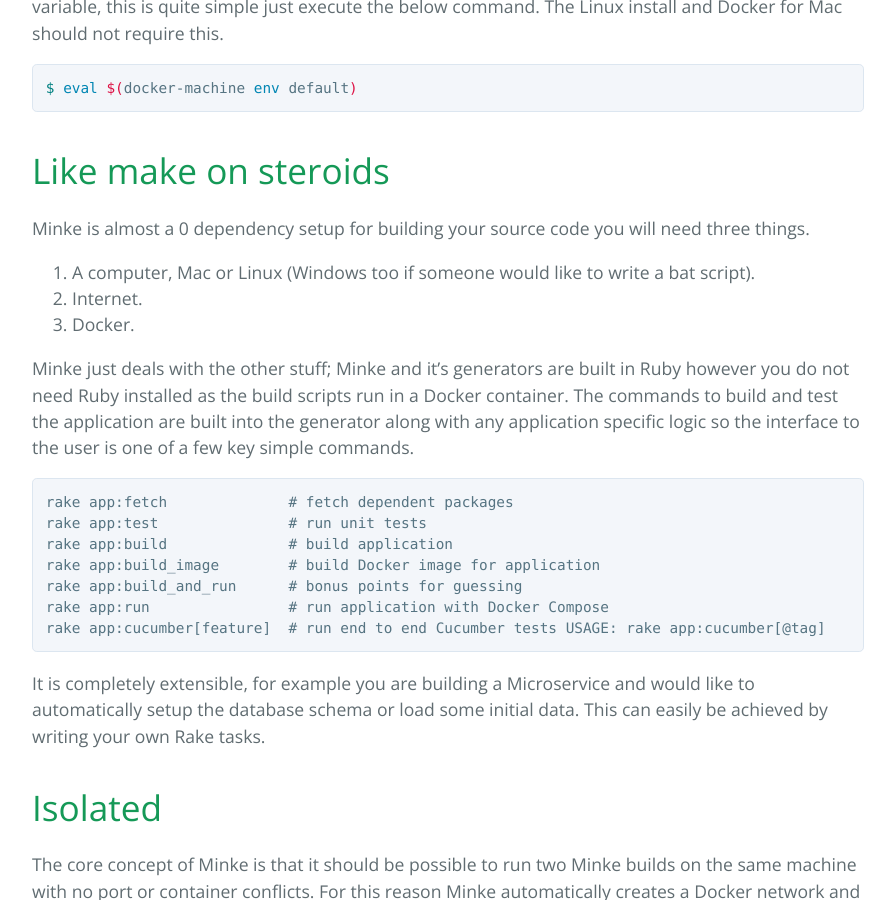
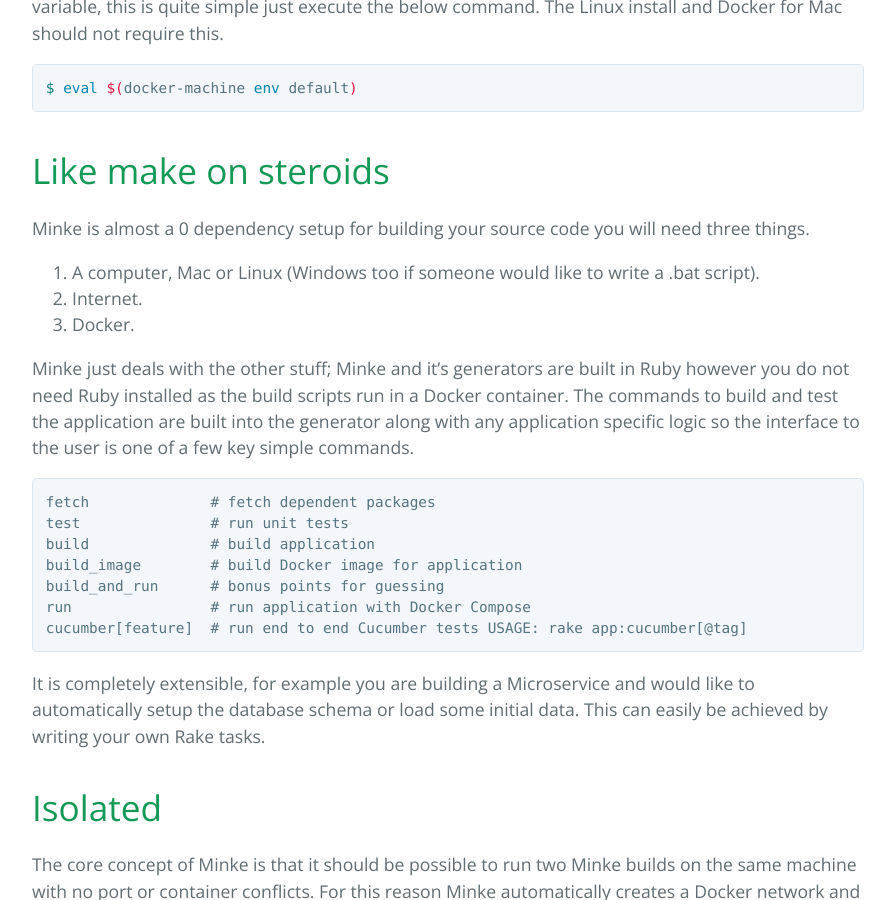
Before and after one commit to nicholasjackson/minke, a Jekyll site: the page built from index.html, in a window 1280 px wide and 900 px high, scrolled down 1759 px. Shown: the whole window, without its empty margins (192-1087 px from the left). Built offline with Jekyll 4.4.1, drawn with Linux system fonts in a browser that asks for light colours; the list of posts is cut into pages by our own code; some of the changed text lies outside the part shown.

````diff
--- a/_includes/index.md
+++ b/_includes/index.md
@@ -20,20 +20,20 @@ $ eval $(docker-machine env default)
 
 # Like make on steroids
 Minke is almost a 0 dependency setup for building your source code you will need three things.
-1. A computer, Mac or Linux (Windows too if someone would like to write a bat script).
+1. A computer, Mac or Linux (Windows too if someone would like to write a .bat script).
 2. Internet.
 3. Docker.
 
 Minke just deals with the other stuff; Minke and it's generators are built in Ruby however you do not need Ruby installed as the build scripts run in a Docker container.  The commands to build and test the application are built into the generator along with any application specific logic so the interface to the user is one of a few key simple commands.
 
 ```
-rake app:fetch              # fetch dependent packages
-rake app:test               # run unit tests
-rake app:build              # build application
-rake app:build_image        # build Docker image for application
-rake app:build_and_run      # bonus points for guessing
-rake app:run                # run application with Docker Compose
-rake app:cucumber[feature]  # run end to end Cucumber tests USAGE: rake app:cucumber[@tag]
+fetch              # fetch dependent packages
+test               # run unit tests
+build              # build application
+build_image        # build Docker image for application
+build_and_run      # bonus points for guessing
+run                # run application with Docker Compose
+cucumber[feature]  # run end to end Cucumber tests USAGE: rake app:cucumber[@tag]
 ```
 
 It is completely extensible, for example you are building a Microservice and would like to automatically setup the database schema or load some initial data.  This can easily be achieved by writing your own Rake tasks.
@@ -72,20 +72,20 @@ $ cd ~/myservice
 2. Run the generator command in a docker container. (note the space before -g)
 
 ```bash
-$ curl -Ls https://get.minke.rocks | bash -s ' -g minke-generator-go -o $(pwd) -n github.com/nicholasjackson -a myservice'
+$ curl -Ls https://get.minke.rocks | bash -s 'generate -g minke-generator-go -o $(pwd) -n github.com/nicholasjackson -a myservice'
 ```
 
 3. Build a Docker image
 
 ```bash
 $ cd _build
-$ ./minke.sh rake app:build_image
+$ ./minke build_image
 ```
 
 4. Execute the functional tests
 
 ```bash
-$ ./minke.sh rake app:cucumber
+$ ./minke cucumber
 ```
 
 You now have a working microservice ready to be pushed to a Docker registry and deployed to a server.  For more detailed information please see the [tutorial](tutorial.html).
````
